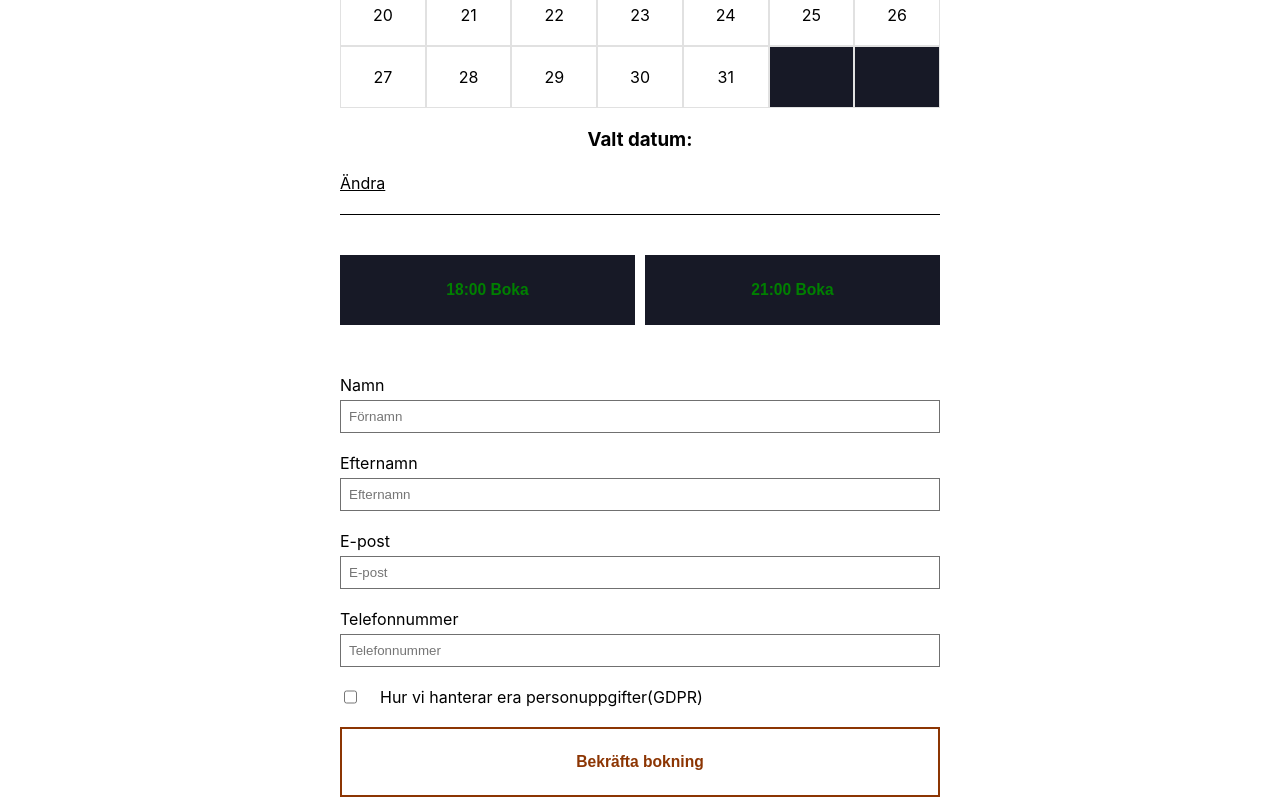
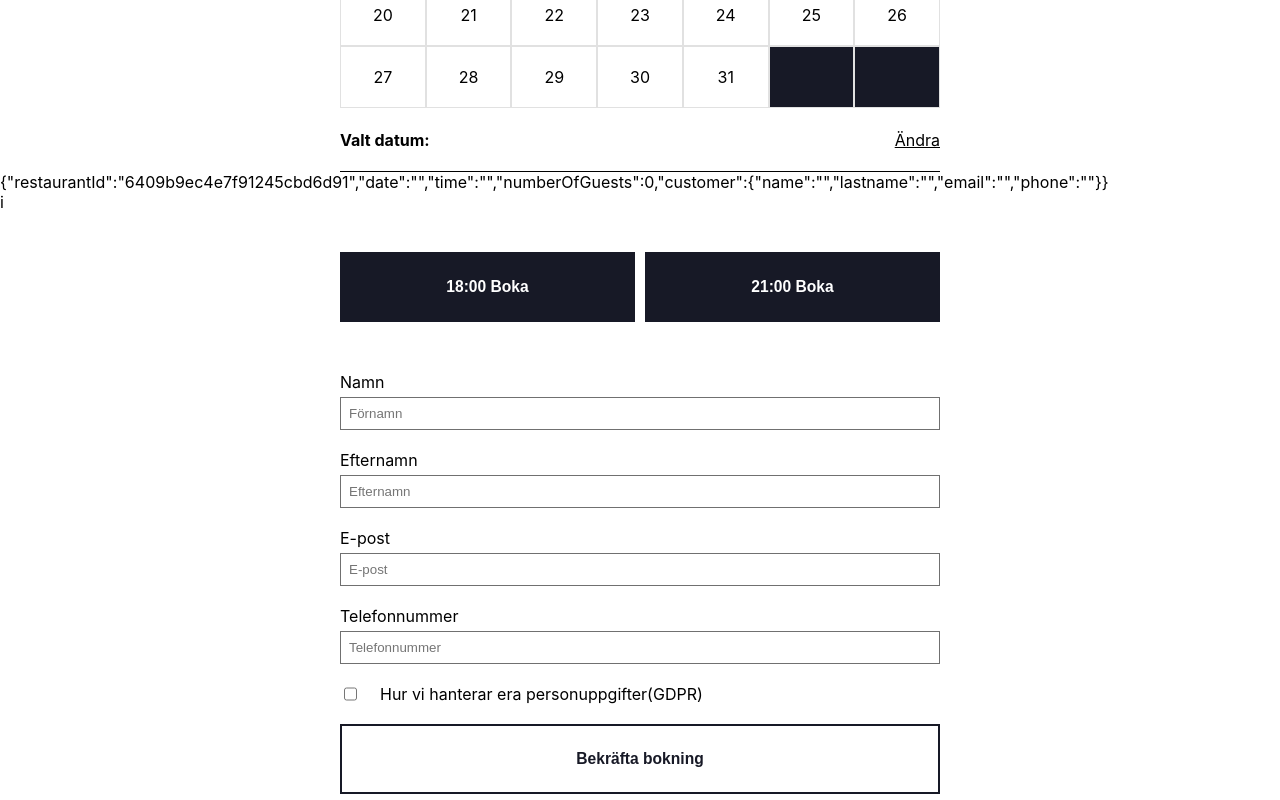
Before and after one commit to ToveLissner/TheRestaurant, a React (Create React App) app: page /booking in a window 1280 px wide. Shown: the part 720-1520 px from the top of the page. Built offline with nearby package versions, Linux system fonts and the light colour scheme.

Commit message:
working on booking page

```diff
--- a/src/components/Calendar.tsx
+++ b/src/components/Calendar.tsx
@@ -3,7 +3,7 @@ import { CalendarDiv } from "./styled/CalendarDiv";
 import { CalendarGrid } from "./styled/CalendarGrid";
 import { CalendarHeader } from "./styled/CalendarHeader";
 import { CalendarMonth } from "./styled/CalendarMonth";
-import { H3 } from "./styled/H3";
+import { H3, SectionTitle } from "./styled/H3";
 import { LeftButton } from "./styled/LeftButton";
 import { RightButton } from "./styled/RightButton";
 import { Cell, DateCell, PrefixCell, SuffixCell } from "./styled/Cell";
@@ -15,7 +15,7 @@ import { getBookings } from "../services/restaurantService";
 import { IBooking } from "../models/IBooking";
 import { useState } from "react";
 import { IBookedTables } from "../models/IBookedTables";
-import { ChangeH4 } from "./styled/H4";
+import { ChangeH4, H4 } from "./styled/H4";
 import { CalendarWrapper } from "./styled/CalendarWrapper";
 
 interface ICalendarProps {
@@ -96,7 +96,7 @@ export const Calendar = (props: ICalendarProps) => {
 
     return (
         <CalendarDiv>
-            <H3>Calendar</H3>
+            <SectionTitle selected={props.visibleState}>Calendar</SectionTitle>
             <CalendarWrapper selected={props.visibleState}>
                 <CalendarHeader>
                     <LeftButton onClick={changeToPrevMonth}>left</LeftButton>
@@ -115,7 +115,7 @@ export const Calendar = (props: ICalendarProps) => {
                 </CalendarGrid>
             </CalendarWrapper>
             <CalendarSelected>
-                <H3>Valt datum: {props.date}</H3>
+                <H4>Valt datum: {props.date}</H4>
                 <ChangeH4 onClick={props.displaySection}>Ändra</ChangeH4>
             </CalendarSelected>
         </CalendarDiv>
--- a/src/components/Guests.tsx
+++ b/src/components/Guests.tsx
@@ -4,7 +4,7 @@ import { Cell, DateCell } from "./styled/Cell";
 import { GuestDiv } from "./styled/GuestDiv";
 import { GuestNumberGrid } from "./styled/GuestNumberGrid";
 import { GuestSelected } from "./styled/GuestSelected";
-import { H3 } from "./styled/H3";
+import { SectionTitle, H3 } from "./styled/H3";
 import { ChangeH4, H4 } from "./styled/H4";
 
 interface IGuestsProps {
@@ -28,7 +28,7 @@ export const Guests = (props: IGuestsProps) => {
         return(
         <>
             <GuestDiv>
-                <H3>Antal personer</H3>
+                <SectionTitle selected={props.visibleState}>Antal personer</SectionTitle>
                 <GuestNumberGrid selected={props.visibleState}>
                     {numberOfGuestsHtml}
                 </GuestNumberGrid>
--- a/src/components/styled/CalendarSelected.tsx
+++ b/src/components/styled/CalendarSelected.tsx
@@ -1,5 +1,7 @@
 import styled from "styled-components";
 
 export const CalendarSelected = styled.div`
-
+    display: flex;
+    justify-content: space-between;
+    align-items: center;
 `;
--- a/src/components/styled/CalendarWrapper.tsx
+++ b/src/components/styled/CalendarWrapper.tsx
@@ -5,6 +5,6 @@ interface ICalendarWrapperProps {
 }
 
 export const CalendarWrapper = styled.div`
-        /* display: ${ (props: ICalendarWrapperProps) =>
-        props.selected ? "none" : "visible"}; */
+        display: ${ (props: ICalendarWrapperProps) =>
+        props.selected ? "none" : "visible"};
 `;
--- a/src/components/styled/ConfirmBookingButton.tsx
+++ b/src/components/styled/ConfirmBookingButton.tsx
@@ -8,13 +8,13 @@ export const ConfirmBookingButton = styled.button`
     justify-content: center;
     align-items: center;
     background-color: transparent;
-    color: #8C3503;
-    border: 2px solid #8C3503;
+    color: #171926;
+    border: 2px solid #171926;
     cursor: pointer;
     transition: 200ms ease-in;
 
     &:hover{
-        background-color: #8C3503;
+        background-color: #171926;
         color: #fff;
     }
 `;
--- a/src/components/styled/DinnerButton.tsx
+++ b/src/components/styled/DinnerButton.tsx
@@ -10,7 +10,7 @@ export const DinnerButton = styled.button`
     width: calc(50% - 5px);
     height: 70px;
     background-color: #171926;
-    color: green;
+    color: #fff;
     border: none;
     cursor: pointer;
 `;
--- a/src/components/styled/H3.tsx
+++ b/src/components/styled/H3.tsx
@@ -1,6 +1,15 @@
 import styled from "styled-components";
+
+export interface ISectionTitleProps {
+    selected: boolean;
+}
 
 export const H3 = styled.h3`
     margin: 20px auto;
     width: fit-content;
 `;
+
+export const SectionTitle = styled(H3)`
+    display: ${ (props: ISectionTitleProps) =>
+    props.selected ? "none" : "visible"};
+`;
--- a/src/components/styled/H4.tsx
+++ b/src/components/styled/H4.tsx
@@ -4,7 +4,6 @@ export const H4 = styled.h4`
     width: fit-content;
 `;
 
-
 export const ChangeH4 = styled(H4)`
     text-decoration: underline;
     font-weight: 400;
--- a/src/pages/Booking.tsx
+++ b/src/pages/Booking.tsx
@@ -183,10 +183,6 @@ const handleCustomerInputChange = (e: ChangeEvent<HTMLInputElement>) => {
 const guestValidation = () => {
   const guestsNumbers = setNumberOfGuests(booking.numberOfGuests);
 
-  if(booking.numberOfGuests <1){
-    console.log("saknar gäster");
-  }
-
   console.log(setNumberOfGuests(booking.numberOfGuests));
 
 }
@@ -196,7 +192,7 @@ const confirmBookingClick = () => {
   createBooking(booking);
 }
 
-console.log(fullBookedEarly);
+//console.log(fullBookedEarly);
 
   return (
     <div>
@@ -211,7 +207,7 @@ console.log(fullBookedEarly);
           <Calendar isToggled={false} bookedTables={bookedTables} visibleState={isVisibleCalendar} value={currentDate} date={selectedDate} displaySection={displaySectionCalendar} onChange={setCurrentDate} onClick={handleClickDate}></Calendar>
           <Seperator></Seperator>
           {/* <div>{date}</div> */}
-          {/* <div>{JSON.stringify(booking)}</div> */}
+          <div>{JSON.stringify(booking)}</div>i
           <DinnerWrapper onChange={setFullBookedEarly} fullBookedEarly={fullBookedEarly} time={dinnerTime} onClick={handleTimeClick} ></DinnerWrapper>
           {/* <ConfirmBookingWrapper></ConfirmBookingWrapper> */}
           {/* <NextFormButtonWrapper></NextFormButtonWrapper> */}
```
